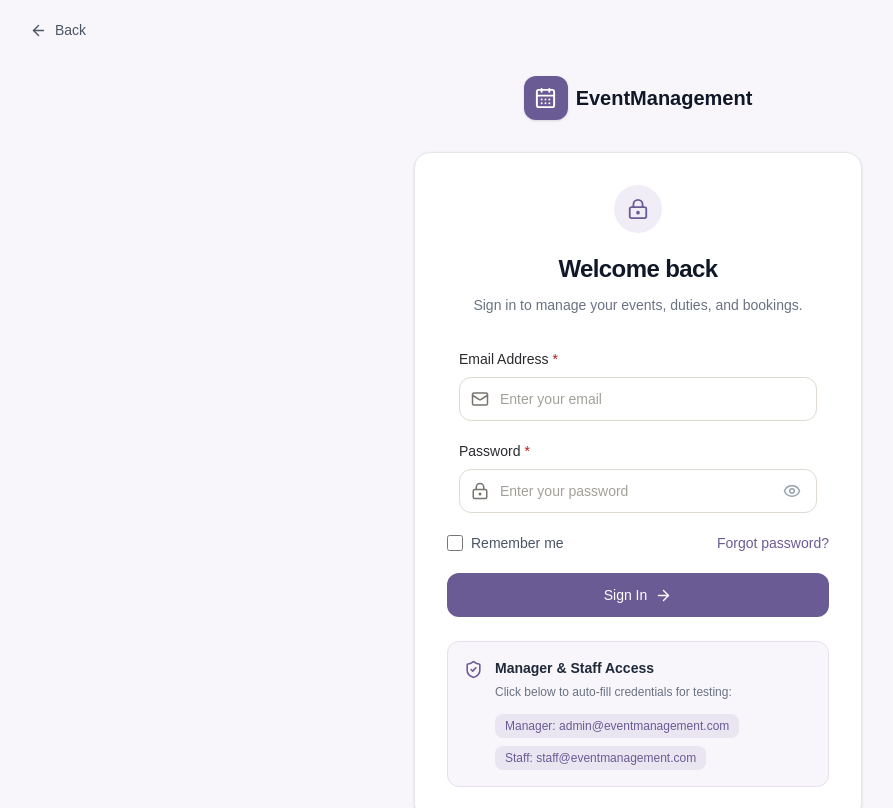
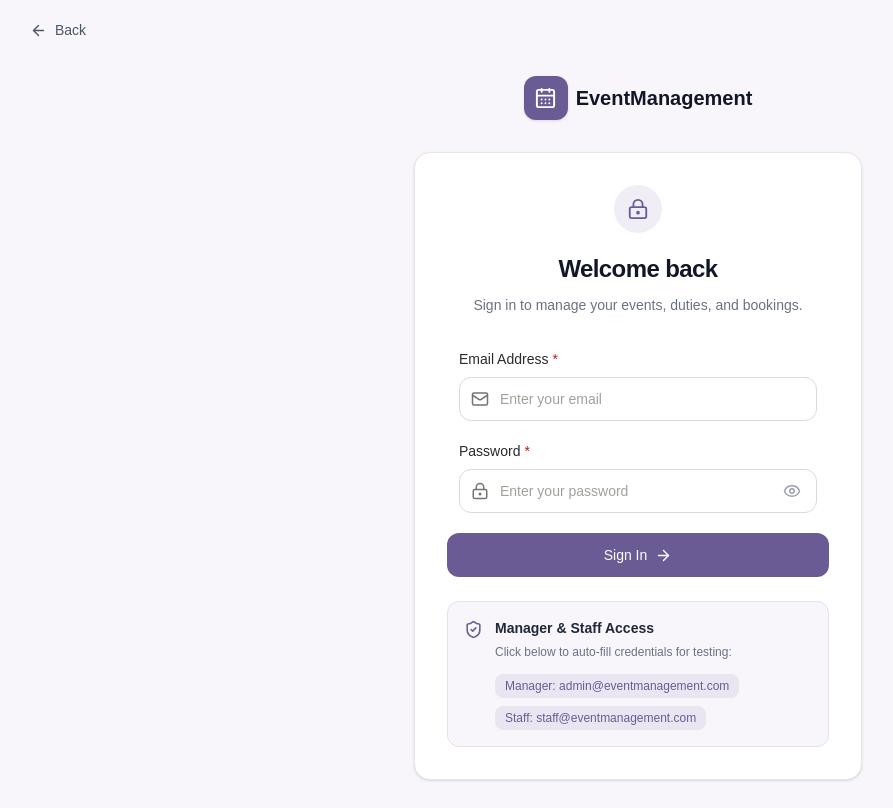
Before and after one commit to Blueweb2/event-management-frontend, a Next.js app: page /login in a window 1280 px wide. Shown: the top 808 px of the page, without its empty margins (2-895 px from the left). Built offline with nearby package versions, Linux system fonts and the light colour scheme.

Commit message:
remove forget password and remember me options

```diff
--- a/components/auth/LoginForm.tsx
+++ b/components/auth/LoginForm.tsx
@@ -36,7 +36,6 @@ export default function LoginForm() {
   const [showPassword, setShowPassword] = useState(false);
   const [email, setEmail] = useState("");
   const [password, setPassword] = useState("");
-  const [rememberMe, setRememberMe] = useState(false);
 
   const [loading, setLoading] = useState(false);
   const [error, setError] = useState("");
@@ -78,15 +77,11 @@ export default function LoginForm() {
 
       const { user, token } = result.data;
 
-      // Store token based on "Remember me"
-      const storage = rememberMe ? localStorage : sessionStorage;
-      const otherStorage = rememberMe ? sessionStorage : localStorage;
+      localStorage.removeItem("token");
+      localStorage.removeItem("user");
 
-      otherStorage.removeItem("token");
-      otherStorage.removeItem("user");
-
-      storage.setItem("token", token);
-      storage.setItem("user", JSON.stringify(user));
+      sessionStorage.setItem("token", token);
+      sessionStorage.setItem("user", JSON.stringify(user));
 
       // Redirect based on role (manager/admin -> /manager, staff -> /staff)
       const role = (user.role || "").toLowerCase();
@@ -208,32 +203,6 @@ export default function LoginForm() {
             autoComplete="current-password"
           />
 
-          {/* Remember + Forgot */}
-          <div className="flex items-center justify-between gap-4">
-            <label className="flex cursor-pointer items-center gap-2">
-              <input
-                type="checkbox"
-                checked={rememberMe}
-                onChange={(event) =>
-                  setRememberMe(event.target.checked)
-                }
-                className="h-4 w-4 rounded border-gray-300 accent-[#6B5B95]"
-              />
-
-              <span className="text-sm text-gray-600">
-                Remember me
-              </span>
-            </label>
-
-            <Link
-              href="/forgot-password"
-              className="text-sm font-medium text-[#6B5B95] transition hover:text-[#57497D]"
-            >
-              Forgot password?
-            </Link>
-          </div>
-
-          {/* Submit */}
           <Button
             type="submit"
             className="w-full bg-[#6B5B95] hover:bg-[#57497D]"
--- a/components/booking/steps/ClientDetailsStep.tsx
+++ b/components/booking/steps/ClientDetailsStep.tsx
@@ -37,7 +37,7 @@ export default function ClientDetailsStep({
           CONTACT INFORMATION
       ============================================================ */}
       <Card>
-        <div className="space-y-6">
+        <div className="space-y-6 p-3">
           {/* Section Heading */}
           <div>
             <h3 className="text-lg font-medium text-neutral-900">
@@ -158,7 +158,7 @@ export default function ClientDetailsStep({
           EVENT ADDRESS
       ============================================================ */}
       <Card>
-        <div className="space-y-5">
+        <div className="space-y-5 p-3">
           {/* Section Heading */}
           <div>
             <h3 className="text-lg font-medium text-neutral-900">
```
